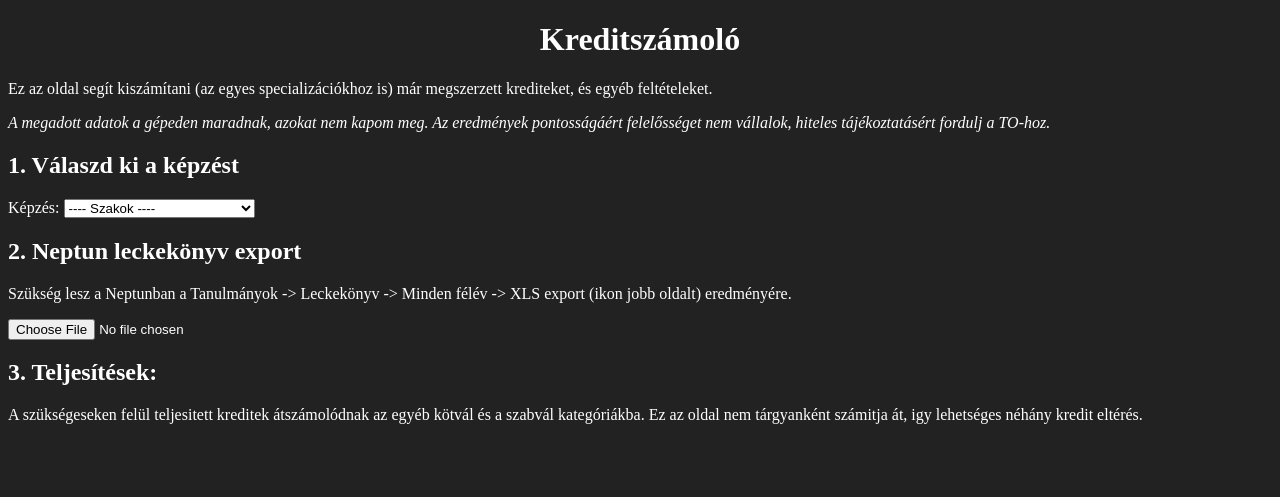
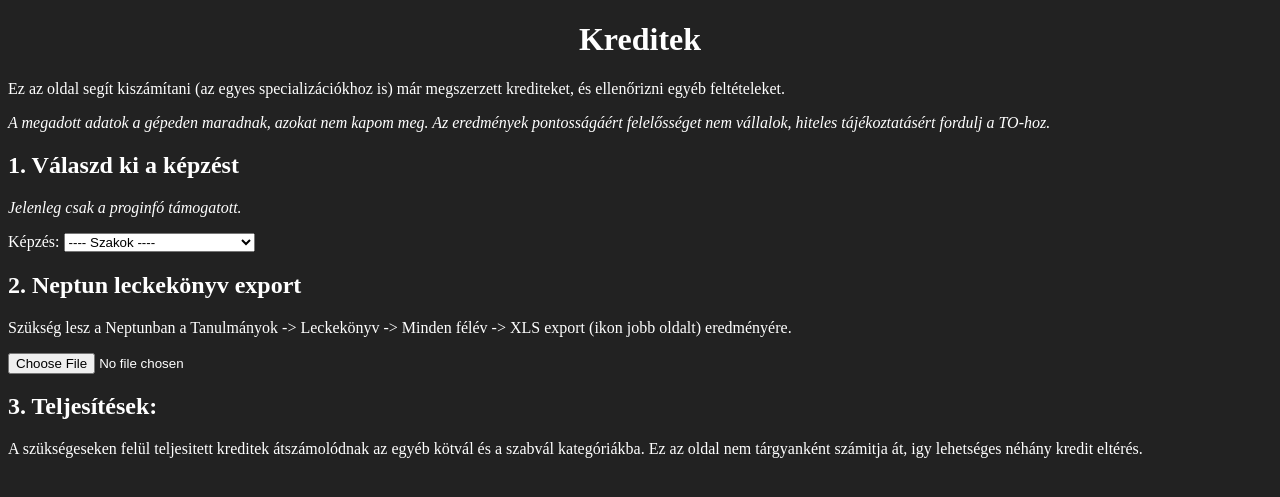
Before and after one commit to NorbiPeti/SZTE, a Jekyll site: the page built from spec.md, in a window 1280 px wide. Shown: the top 497 px of the page. Built offline with Jekyll 4.4.1, drawn with Linux system fonts in a browser that asks for light colours; part of the change alters nothing that is shown.

```diff
--- a/spec.js
+++ b/spec.js
@@ -95,28 +95,14 @@ parseExcel = async function (file) {
 					specsSpan.innerHTML += "Testnevelés: " + Object.values(grades).reduce((pv, cv) => cv.id.startsWith("XT") && cv.grade === 5 ? pv + 1 : pv, 0) + "/2 félév"; //TODO: Különböző félévben
 				}
 			}
-			console.log("Current semester:");
 			let semester = Semester.current();
-			console.log(semester);
-			let grds = [];
-			for (const grade of Object.values(grades)) {
-				console.log("gsfy: " + grade.semester.firstYear);
-				console.log("gsn: " + grade.semester.num);
-				console.log("sfy: " + semester.firstYear);
-				console.log("sn: " + semester.num);
-				if (grade.semester.firstYear === semester.firstYear && grade.semester.num === semester.num)
-					grds.push(grade);
+			specsSpan.innerHTML += getKKI(semester);
+			if (semester.num === 2) semester.num--;
+			else {
+				semester.firstYear--;
+				semester.num++;
 			}
-			let totalCred = 0, passedCred = 0, totalNum = 0;
-			for (const grade of grds) {
-				if (grade.grade > 1) {
-					passedCred += grade.credit;
-					totalNum += grade.credit * grade.grade;
-				}
-				totalCred += grade.credit;
-			}
-			console.log("tc: " + totalCred + " pc: " + passedCred + " tn: " + totalNum);
-			specsSpan.innerHTML += "<br />KKI (ösztöndijhoz): " + (totalNum / 30.0 * passedCred / totalCred);
+			specsSpan.innerHTML += getKKI(semester);
 		});
 	} catch (ex) {
 		console.log(ex);
@@ -137,7 +123,6 @@ szak.onchange = async () => {
 			szakError.innerHTML += error.type + " - " + error.code + ": " + error.message + "<br />";
 		return;
 	}
-	console.log(obj.data);
 	let cat;
 	for (let i = 2; i < obj.data.length; i++) { //2: Skip header
 		const sdata = obj.data[i];
@@ -198,6 +183,20 @@ function tryGetCat(categoryID) {
 	].find(cat => cat.id === categoryID);
 }
 
+function getKKI(semester) {
+	let totalCred = 0, passedCred = 0, totalNum = 0;
+	for (const grade of Object.values(grades)) {
+		if (grade.semester.firstYear === semester.firstYear && grade.semester.num === semester.num) {
+			if (grade.grade > 1) {
+				passedCred += grade.credit;
+				totalNum += grade.credit * grade.grade;
+			}
+			totalCred += grade.credit;
+		}
+	}
+	return "<br />" + semester.firstYear + "/" + (semester.firstYear + 1 - 2000) + "/" + semester.num + " KKI (ösztöndijhoz): " + (totalNum / 30.0 * passedCred / totalCred);
+}
+
 let subjects = {};
 let specs = [];
 let specsDef = [
--- a/spec.md
+++ b/spec.md
@@ -1,14 +1,16 @@
 ---
 title: SZTE infós kreditszámoló
-ptitle: Kreditszámoló
+ptitle: Kreditek
 ---
 
-Ez az oldal segít kiszámítani (az egyes specializációkhoz is) már megszerzett krediteket, és egyéb feltételeket.
+Ez az oldal segít kiszámítani (az egyes specializációkhoz is) már megszerzett krediteket, és ellenőrizni egyéb feltételeket.
 
 *A megadott adatok a gépeden maradnak, azokat nem kapom meg.
 Az eredmények pontosságáért felelősséget nem vállalok, hiteles tájékoztatásért fordulj a TO-hoz.*
 
 ## 1. Válaszd ki a képzést
+
+*Jelenleg csak a proginfó támogatott.*
 
 <label>
 Képzés:
--- a/specdata.js
+++ b/specdata.js
@@ -45,7 +45,6 @@ class Semester {
 		const year = date.getFullYear();
 		const month = date.getMonth();
 		const s = new Semester(year, 1);
-		console.log("Month: " + month);
 		if (month === 0)
 			s.firstYear--;
 		else if (month < 8) {
```
